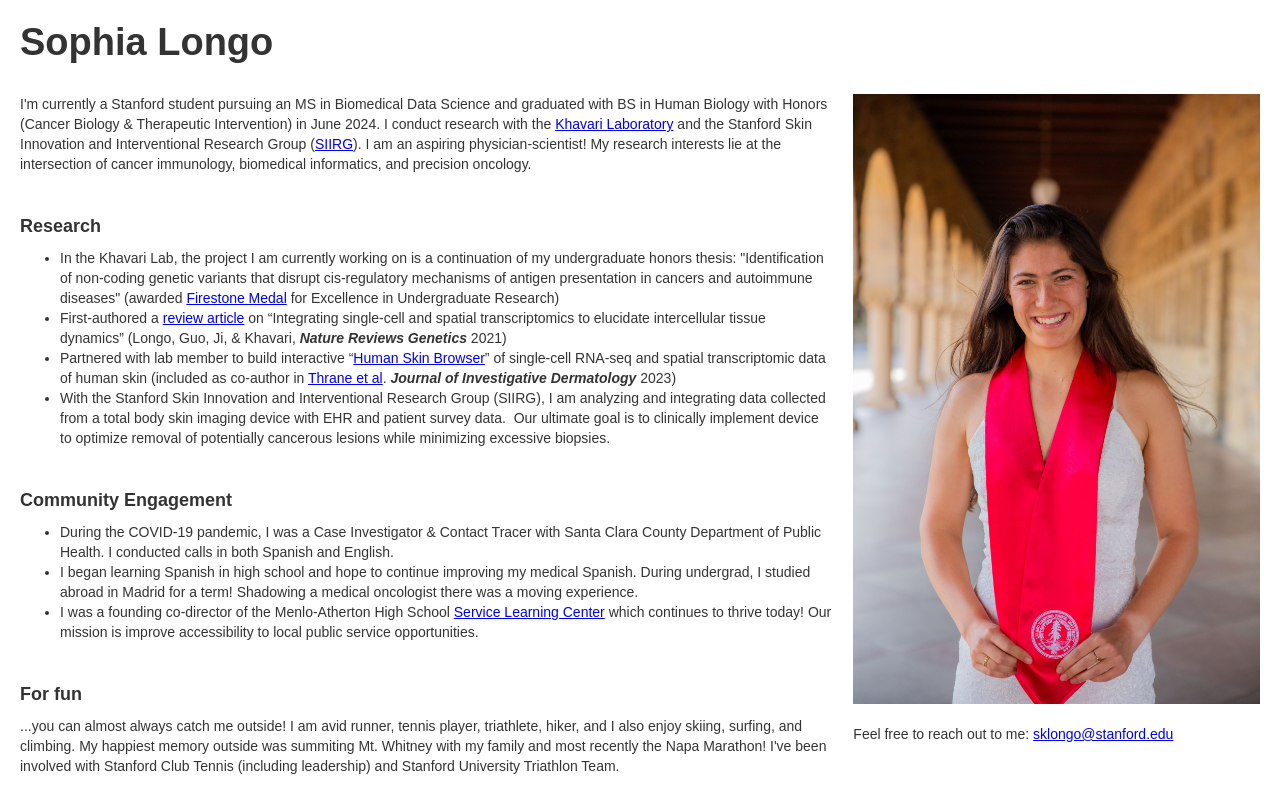
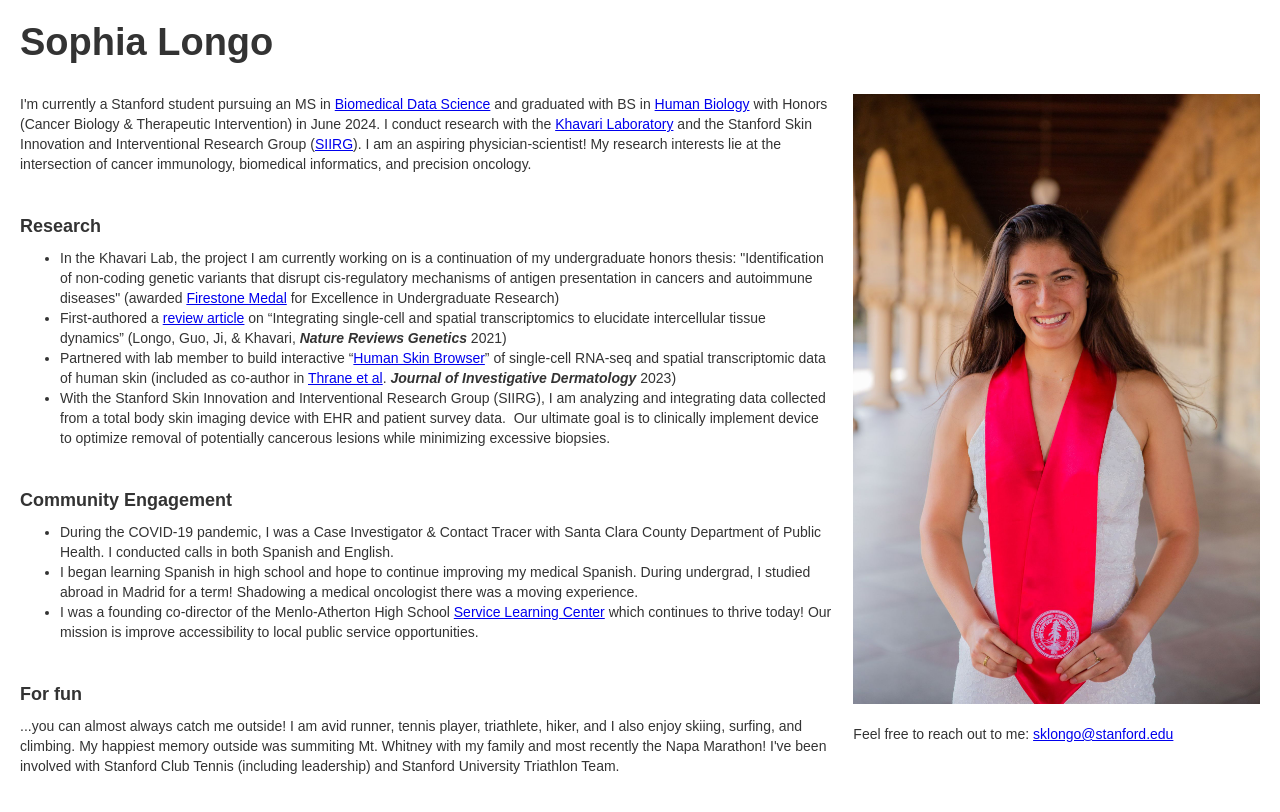
Before and after one commit to Bio-Programmer/longo.io, a plain HTML site: page index.html in a window 1280 px wide. Drawn offline with nearby package versions, Linux system fonts and the light colour scheme.

Commit message:
hyperlinks

```diff
--- a/index.html
+++ b/index.html
@@ -16,7 +16,7 @@
   <h1 class="heading"> Sophia Longo </h1>
   <div id="w-node-_982ade3b-fe11-a0be-68e5-acde69a7271b-565eed37" class="w-layout-layout wf-layout-layout">
     <div class="w-layout-cell">
-      <p>I&#x27;m currently a Stanford student pursuing an MS in Biomedical Data Science and graduated with BS in Human Biology with Honors (Cancer Biology & Therapeutic Intervention) in June 2024. I conduct research with the <a href="https://khavarilab.stanford.edu/" target="_blank">Khavari Laboratory</a> and the Stanford Skin Innovation and Interventional Research Group (<a href="https://siirg.stanford.edu/" target="_blank">SIIRG</a>). I am an aspiring physician-scientist! My research interests lie at the intersection of cancer immunology, biomedical informatics, and precision oncology.</p>
+      <p>I&#x27;m currently a Stanford student pursuing an MS in <a href="https://dbds.stanford.edu/" target="_blank">Biomedical Data Science</a> and graduated with BS in <a href="https://humanbiology.stanford.edu/" target="_blank">Human Biology</a> with Honors (Cancer Biology & Therapeutic Intervention) in June 2024. I conduct research with the <a href="https://khavarilab.stanford.edu/" target="_blank">Khavari Laboratory</a> and the Stanford Skin Innovation and Interventional Research Group (<a href="https://siirg.stanford.edu/" target="_blank">SIIRG</a>). I am an aspiring physician-scientist! My research interests lie at the intersection of cancer immunology, biomedical informatics, and precision oncology.</p>
     </div>
     <div id="w-node-_10c8617b-c741-9e7d-4515-29b12ddfc36f-565eed37" class="w-layout-cell"><img src="images/ND6A5915.jpg" loading="lazy" sizes="(max-width: 3265px) 100vw, 3265px" srcset="images/ND6A5915-p-500.jpg 500w, images/ND6A5915-p-800.jpg 800w, images/ND6A5915-p-1080.jpg 1080w, images/ND6A5915-p-1600.jpg 1600w, images/ND6A5915-p-2000.jpg 2000w, images/ND6A5915-p-2600.jpg 2600w, images/ND6A5915.jpg 3265w" alt="">
       <div class="text-block">Feel free to reach out to me: <a href="mailto:sklongo@stanford.edu">sklongo@stanford.edu</a></div>
```
